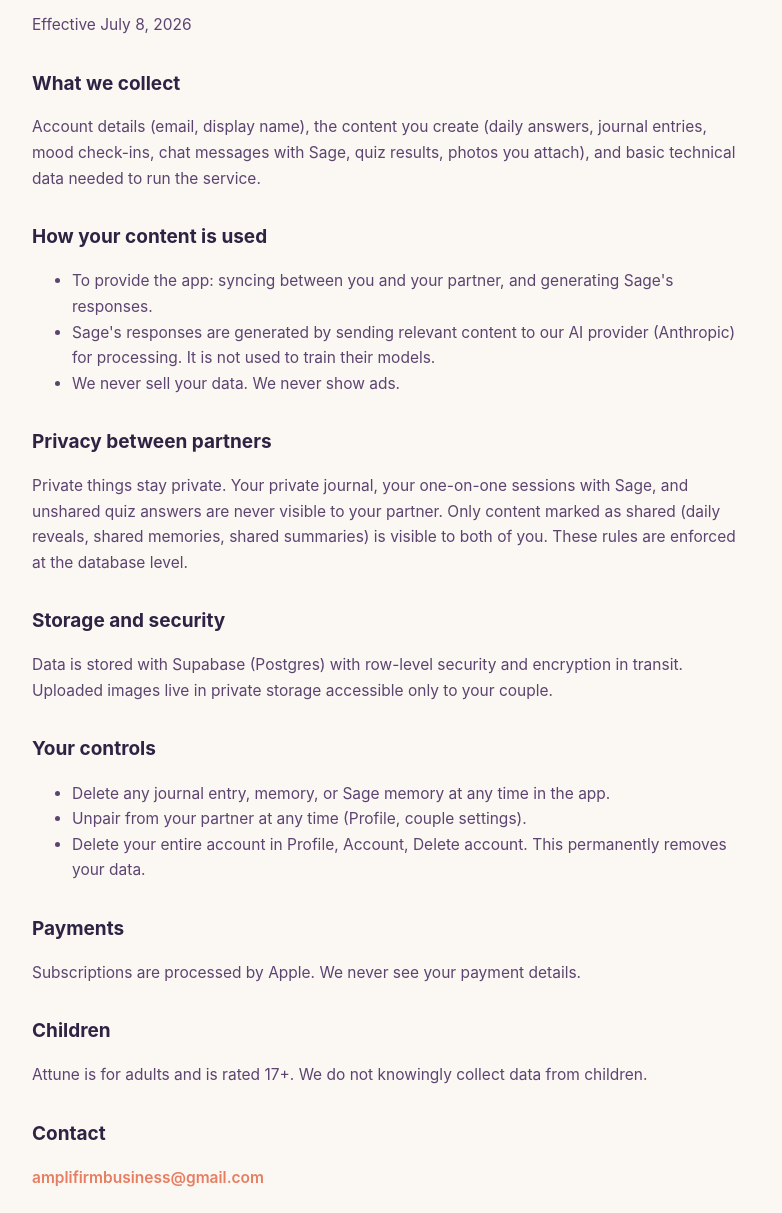
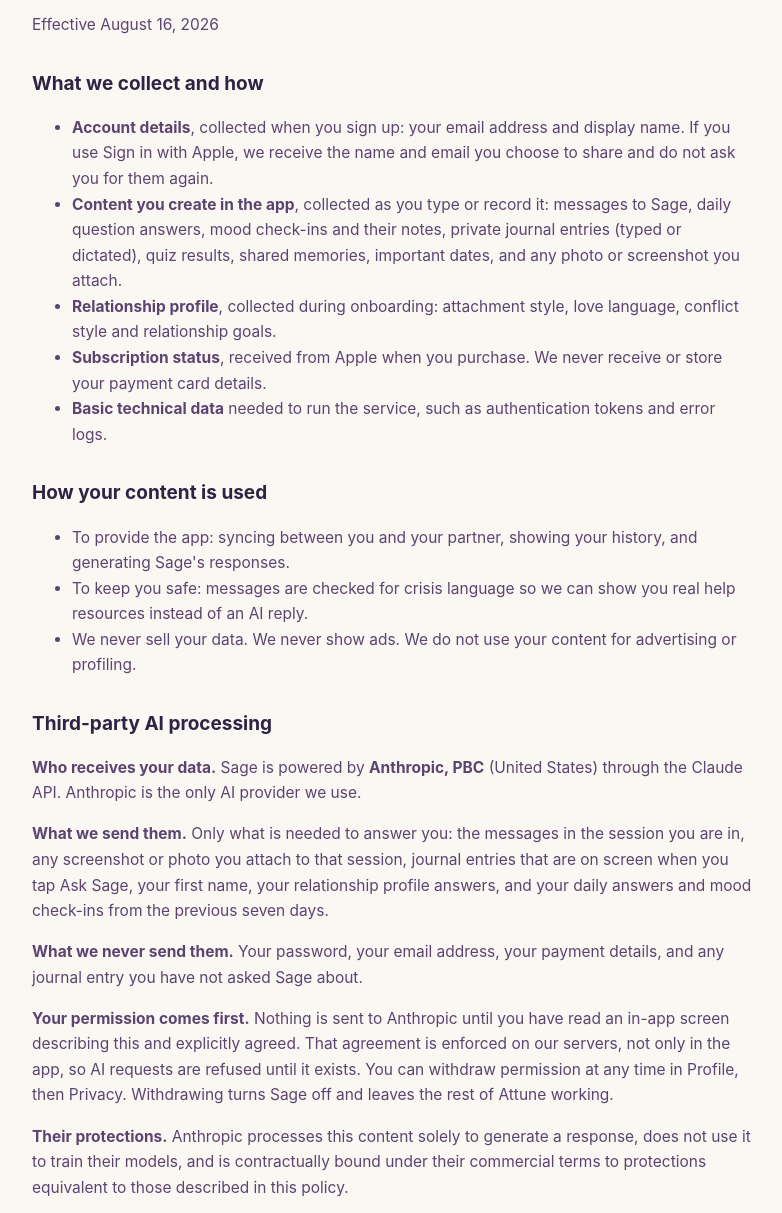
Before and after one commit to ergowatches/attune-app-site, a plain HTML site: page privacy.html in a window 1280 px wide. Shown: the part 101-1314 px from the top of the page, without its empty margins (248-1030 px from the left). Drawn offline with Linux system fonts and the light colour scheme.

Commit message:
Privacy policy: full third-party AI disclosure and data deletion section

```diff
--- a/privacy.html
+++ b/privacy.html
@@ -9,15 +9,28 @@
 footer{color:#A79DB6;font-size:13px;margin-top:44px}
 </style></head><body><div class="wrap">
 <h1>Attune Privacy Policy</h1>
-<p>Effective July 8, 2026</p>
-<h2>What we collect</h2>
-<p>Account details (email, display name), the content you create (daily answers, journal entries, mood check-ins, chat messages with Sage, quiz results, photos you attach), and basic technical data needed to run the service.</p>
+<p>Effective August 16, 2026</p>
+<h2>What we collect and how</h2>
+<ul>
+<li><strong>Account details</strong>, collected when you sign up: your email address and display name. If you use Sign in with Apple, we receive the name and email you choose to share and do not ask you for them again.</li>
+<li><strong>Content you create in the app</strong>, collected as you type or record it: messages to Sage, daily question answers, mood check-ins and their notes, private journal entries (typed or dictated), quiz results, shared memories, important dates, and any photo or screenshot you attach.</li>
+<li><strong>Relationship profile</strong>, collected during onboarding: attachment style, love language, conflict style and relationship goals.</li>
+<li><strong>Subscription status</strong>, received from Apple when you purchase. We never receive or store your payment card details.</li>
+<li><strong>Basic technical data</strong> needed to run the service, such as authentication tokens and error logs.</li>
+</ul>
 <h2>How your content is used</h2>
 <ul>
-<li>To provide the app: syncing between you and your partner, and generating Sage's responses.</li>
-<li>Sage's responses are generated by sending relevant content to our AI provider (Anthropic) for processing. It is not used to train their models.</li>
-<li>We never sell your data. We never show ads.</li>
+<li>To provide the app: syncing between you and your partner, showing your history, and generating Sage's responses.</li>
+<li>To keep you safe: messages are checked for crisis language so we can show you real help resources instead of an AI reply.</li>
+<li>We never sell your data. We never show ads. We do not use your content for advertising or profiling.</li>
 </ul>
+<h2>Third-party AI processing</h2>
+<p><strong>Who receives your data.</strong> Sage is powered by <strong>Anthropic, PBC</strong> (United States) through the Claude API. Anthropic is the only AI provider we use.</p>
+<p><strong>What we send them.</strong> Only what is needed to answer you: the messages in the session you are in, any screenshot or photo you attach to that session, journal entries that are on screen when you tap Ask Sage, your first name, your relationship profile answers, and your daily answers and mood check-ins from the previous seven days.</p>
+<p><strong>What we never send them.</strong> Your password, your email address, your payment details, and any journal entry you have not asked Sage about.</p>
+<p><strong>Your permission comes first.</strong> Nothing is sent to Anthropic until you have read an in-app screen describing this and explicitly agreed. That agreement is enforced on our servers, not only in the app, so AI requests are refused until it exists. You can withdraw permission at any time in Profile, then Privacy. Withdrawing turns Sage off and leaves the rest of Attune working.</p>
+<p><strong>Their protections.</strong> Anthropic processes this content solely to generate a response, does not use it to train their models, and is contractually bound under their commercial terms to protections equivalent to those described in this policy.</p>
+<p><strong>Avatars.</strong> Profile portraits are generated by DiceBear. We send only an anonymous hash, never your name or any other personal detail.</p>
 <h2>Privacy between partners</h2>
 <p>Private things stay private. Your private journal, your one-on-one sessions with Sage, and unshared quiz answers are never visible to your partner. Only content marked as shared (daily reveals, shared memories, shared summaries) is visible to both of you. These rules are enforced at the database level.</p>
 <h2>Storage and security</h2>
@@ -32,6 +45,8 @@
 <p>Subscriptions are processed by Apple. We never see your payment details.</p>
 <h2>Children</h2>
 <p>Attune is for adults and is rated 17+. We do not knowingly collect data from children.</p>
+<h2>Data deletion</h2>
+<p>You can delete your account and all associated content from inside the app: Profile, then Account, then Delete account. This removes your profile, messages, journal entries, answers and uploads from our systems.</p>
 <h2>Contact</h2>
 <p><a href="mailto:amplifirmbusiness@gmail.com">amplifirmbusiness@gmail.com</a></p>
 <footer>© 2026 Attune</footer>
```
